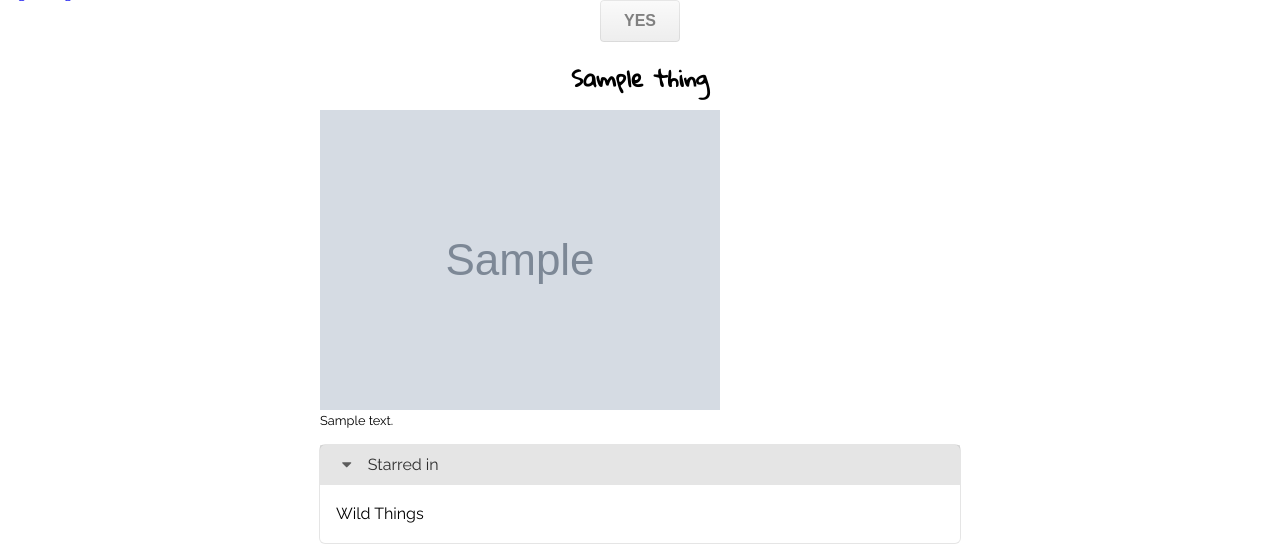
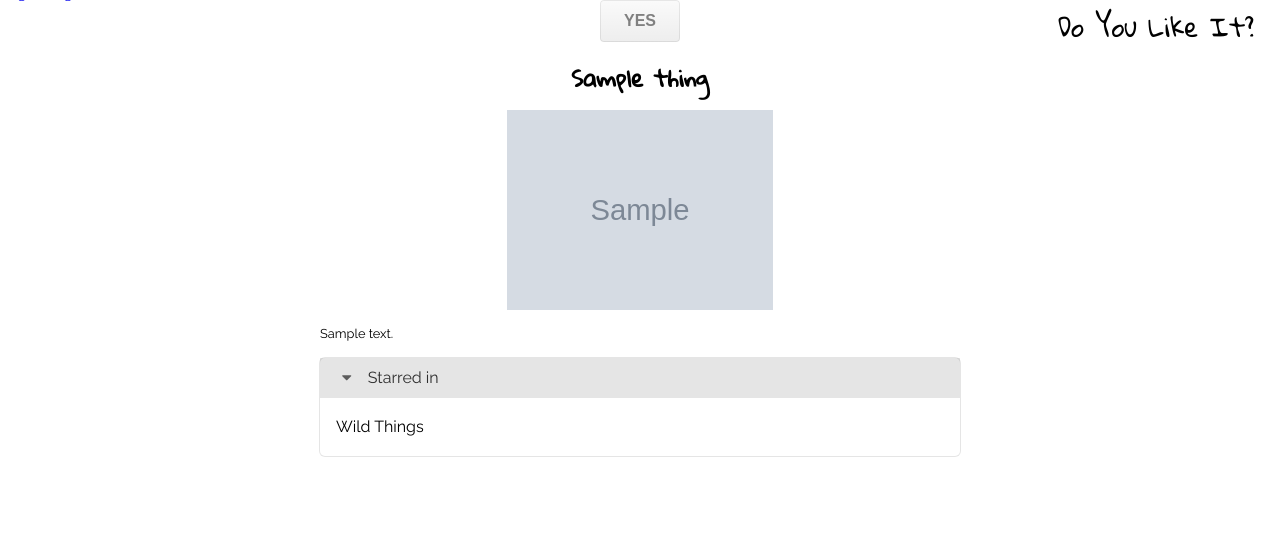
Before and after one commit to avengerpenguin/doyoulikeit, a Django app: template things/templates/thing.html in a window 1280 px wide. Shown: the part 16-566 px from the top of the page. Run offline with Django 3.2, Linux system fonts and the light colour scheme; the template is opened without the code that fills it: most values are stand-ins (such as "Sample title", 1, 10 or a date in 2020); grey boxes marked "Sample" are stand-in pictures; some libraries are stand-ins or nearby versions.

```diff
--- a/doyoulikeit/static/css/style.css
+++ b/doyoulikeit/static/css/style.css
@@ -1,6 +1,13 @@
 @import url(http://fonts.googleapis.com/css?family=Gloria+Hallelujah);
 @import url(http://fonts.googleapis.com/css?family=Raleway);
 
+header p.siteheader {
+    float: right;
+    text-align: center;
+    font-family: 'Gloria Hallelujah', cursive;
+    font-size: 1.6rem;
+    margin: 1em;
+}
 
 article {
     margin-top: 1em;
@@ -35,3 +42,10 @@ form {
 div.links {
     margin-top: 1em;
 }
+
+article img.depiction {
+    display: block;
+    margin: 0 auto;
+    margin-bottom: 1em;
+    max-height: 200px;
+}
--- a/doyoulikeit/templates/base.html
+++ b/doyoulikeit/templates/base.html
@@ -12,8 +12,9 @@
 
     <body>
         <header>
+            <p class="siteheader">Do You Like It?</p>
             {% if request.user.is_authenticated %}
-                Hello, {{ request.user.username }}
+                <p>Hello, {{ request.user.username }}</p>
             {% else %}
                 <a href="/accounts/login/?next={{request.path}}" rel="login">Log in</a>
                 <a href="/accounts/signup/?next={{request.path}}" rel="register">Register</a>
--- a/requirements.txt
+++ b/requirements.txt
@@ -10,6 +10,6 @@ PyHamcrest==1.8.0
 mechanize==0.2.5
 django12factor==1.1
 django-allauth==0.18.0
-testypie==0.3.1
+testypie==0.3.3
 django-session-stashable==1.0
 honcho==0.5.0
--- a/things/templates/thing.html
+++ b/things/templates/thing.html
@@ -15,8 +15,14 @@
 
   <h1 itemprop="http://schema.org/name" class="ui header">{{ thing.schema_name }}</h1>
 
-  {% if thing.schema_image %}
-    <img itemprop="http://schema.org/image" src="{{ thing.schema_image }}"/>
+  {% if thing.schema_thumbnailUrl and thing.schema_image %}
+    <a href="{{ thing.schema_image }}" itemprop="http://schema.org/image">
+  {% endif %}
+  {% if thing.schema_thumbnailUrl %}
+    <img class="depiction" itemprop="http://schema.org/thumbnailUrl" src="{{ thing.schema_thumbnailUrl }}"/>
+  {% endif %}
+  {% if thing.schema_thumbnailUrl and thing.schema_image %}
+    </a>
   {% endif %}
 
   {% if thing.schema_description %}
```
Also changed, not shown: things/models.py (+7 -3 lines), things/views.py (+13 -3 lines), 1 other file.
